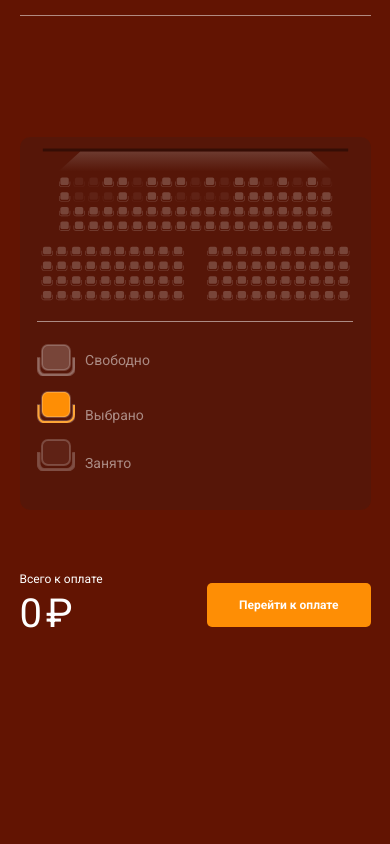
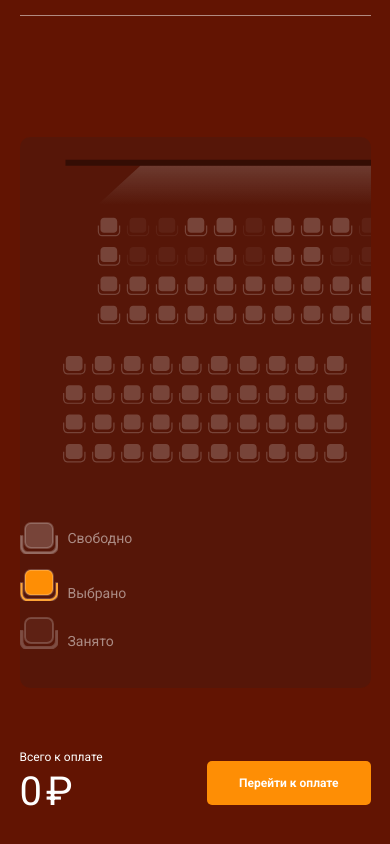
Before and after one commit to Answer-0885/Online_cinema, a plain HTML site: page index.html in a window 390 px wide. Shown: the part 1446-2290 px from the top of the page. Before the commit the page ends 2126 px from the top, so only its background shows below. Drawn offline with nearby package versions, Linux system fonts and the light colour scheme.

Commit message:
Готовые файлы с адаптацией под мобилы

```diff
--- a/style.css
+++ b/style.css
@@ -175,6 +175,7 @@ line-height: 35px;
 }
 .scheme-svg{
   max-width: 1170px;
+  min-width: 700px;
 }
 .scheme path:not(.light){
   fill:rgba(255, 255, 255, 0.2);
@@ -191,14 +192,13 @@ line-height: 35px;
 .scheme path.active,
 .scheme path.active:hover{
   fill:#FE8E05;
-
 }
 .legend{
   display: flex;
   align-items:center;
   border-top:1px solid rgba(255, 255, 255, 0.5);
   max-width: 1024px;
-  width: 90%;
+
   margin: auto;
   padding-top: 22px;
   padding-bottom: 38px;
@@ -350,6 +350,9 @@ line-height: 35px;
   line-height: 18px;
   padding: 18px 40px;
   }
+  .legend{
+    border-top:none;
+  }
 }
 @media (max-width:580px) {
   .container {
```
